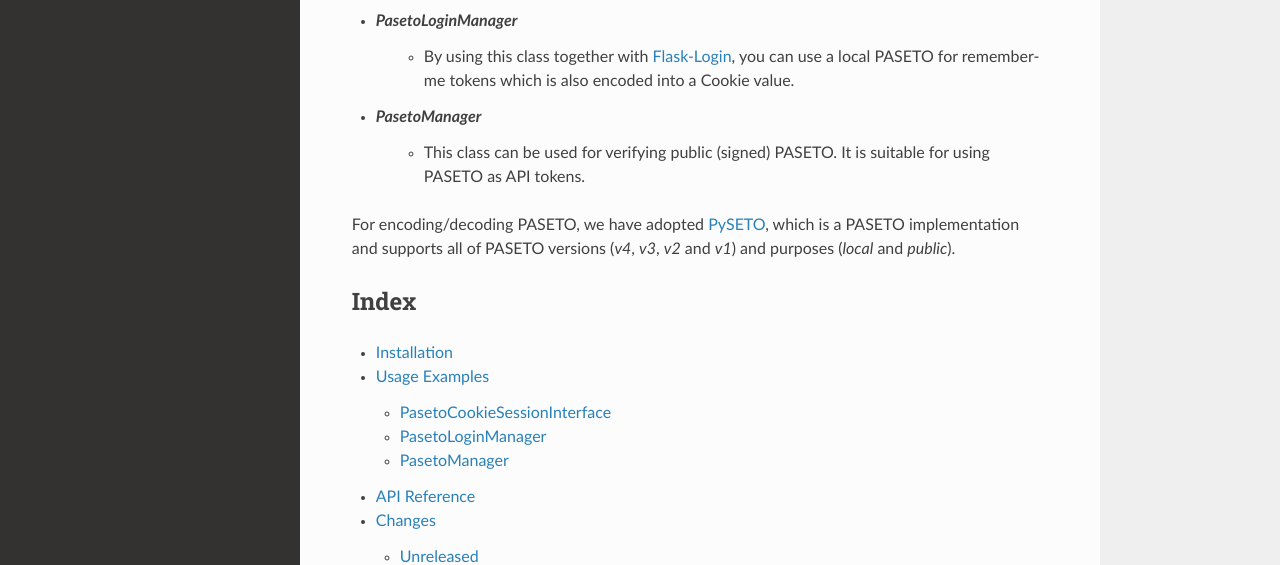
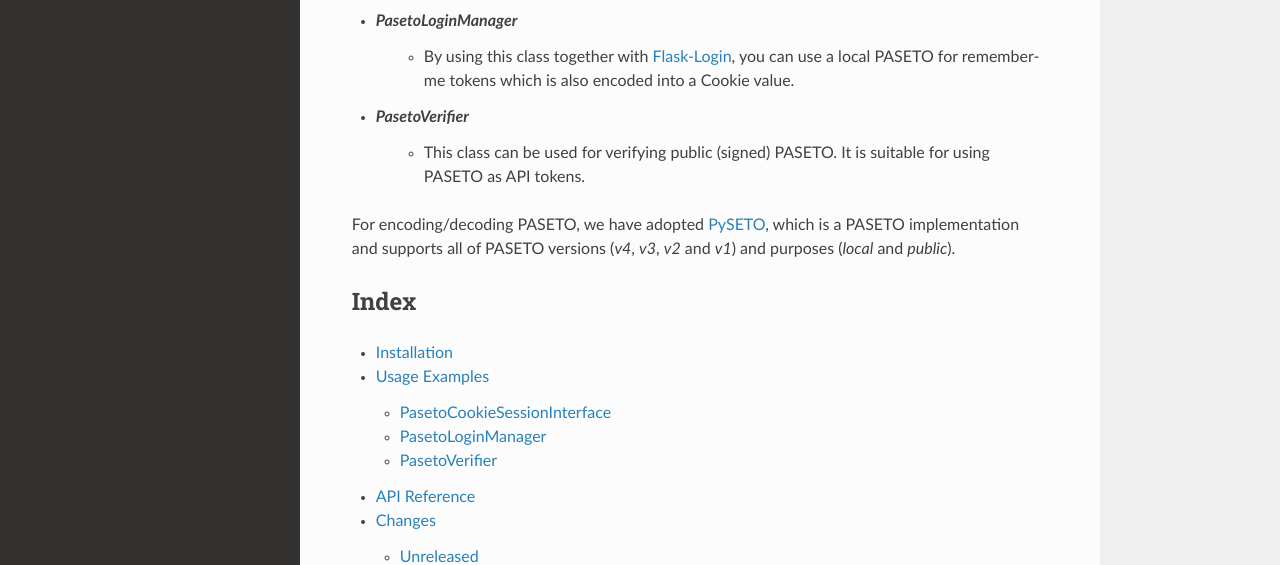
Before and after one commit to dajiaji/flask-paseto-extended, a Sphinx documentation site: the page built from docs/index.rst, in a window 1280 px wide and 1149 px high. Shown: the part 319-884 px from the top of the window. Built offline with Sphinx 7.4.7 and the Read the Docs theme 2.0.0, drawn with Linux system fonts in a browser that asks for light colours.

Commit message:
Rename PasetoManager to PasetoVerifier.

```diff
--- a/docs/index.rst
+++ b/docs/index.rst
@@ -7,7 +7,7 @@ Flask-PASETO-Extended provides following three classes to use `PASETO (Platform-
     - Flask (`Flask.sessions`) stores session information as a Cookie value. By using this class, you can serialize the session information as a local (encrypted and then MACed) PASETO.
 - `PasetoLoginManager`
     - By using this class together with `Flask-Login`_, you can use a local PASETO for remember-me tokens which is also encoded into a Cookie value.
-- `PasetoManager`
+- `PasetoVerifier`
     - This class can be used for verifying public (signed) PASETO. It is suitable for using PASETO as API tokens.
 
 For encoding/decoding PASETO, we have adopted `PySETO`_, which is a PASETO implementation
--- a/docs/usage.rst
+++ b/docs/usage.rst
@@ -51,8 +51,8 @@ which is also encoded into a Cookie value.
 
 See `examples/login_manager.py`_ for a sample code that actually works.
 
-PasetoManager
--------------
+PasetoVerifier
+--------------
 
 This class can be used for verifying public (signed) PASETO. It is suitable for using PASETO as API tokens.
 
```
Also changed, not shown: README.md (+3 -3 lines).
